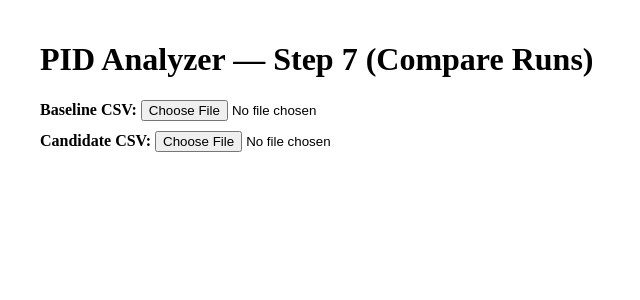
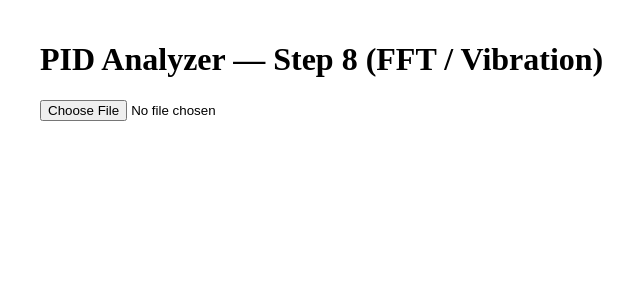
Before and after one commit to srul/inav-pid-analyzer, a React (Vite) app: page / in a window 1280 px wide. Shown: the top 300 px of the page, without its empty margins (57-697 px from the left). Built offline with nearby package versions, Linux system fonts and the light colour scheme.

Commit message:
Update App.jsx

```diff
--- a/src/App.jsx
+++ b/src/App.jsx
@@ -1,10 +1,15 @@
 import { useState } from "react";
 
+/* ========== CONFIG ========== */
 const AXES = [
-  { key: "roll", label: "Roll" },
-  { key: "pitch", label: "Pitch" },
-  { key: "yaw", label: "Yaw" },
+  { key: "roll", label: "Roll", gyro: "gyro[0]", set: "setpoint[0]" },
+  { key: "pitch", label: "Pitch", gyro: "gyro[1]", set: "setpoint[1]" },
+  { key: "yaw", label: "Yaw", gyro: "gyro[2]", set: "setpoint[2]" },
 ];
+
+const FFT_SAMPLES = 512; // power of 2 recommended
+
+/* ========== HELPERS ========== */
 
 function parseCSV(file, onSuccess, onError) {
   const reader = new FileReader();
@@ -12,8 +17,6 @@ function parseCSV(file, onSuccess, onError) {
     try {
       const text = String(reader.result);
       const lines = text.split(/\r?\n/).filter(l => l.trim().length);
-      if (lines.length === 0) throw new Error("File is empty");
-
       let delimiter = ",";
       if (lines[0].includes("\t")) delimiter = "\t";
       else if (lines[0].includes(";")) delimiter = ";";
@@ -21,32 +24,31 @@ function parseCSV(file, onSuccess, onError) {
       const headers = lines[0].split(delimiter).map(h => h.trim());
       const timeIdx = headers.indexOf("time");
 
-      const gIdx = {
-        roll: headers.indexOf("gyro[0]"),
-        pitch: headers.indexOf("gyro[1]"),
-        yaw: headers.indexOf("gyro[2]"),
-      };
-      const sIdx = {
-        roll: headers.indexOf("setpoint[0]"),
-        pitch: headers.indexOf("setpoint[1]"),
-        yaw: headers.indexOf("setpoint[2]"),
+      const idx = {
+        roll: {
+          gyro: headers.indexOf("gyro[0]"),
+          set: headers.indexOf("setpoint[0]"),
+        },
+        pitch: {
+          gyro: headers.indexOf("gyro[1]"),
+          set: headers.indexOf("setpoint[1]"),
+        },
+        yaw: {
+          gyro: headers.indexOf("gyro[2]"),
+          set: headers.indexOf("setpoint[2]"),
+        },
       };
 
-      if (
-        timeIdx === -1 ||
-        Object.values(gIdx).some(v => v === -1) ||
-        Object.values(sIdx).some(v => v === -1)
-      ) {
+      if (timeIdx < 0 || Object.values(idx).some(a => a.gyro < 0 || a.set < 0))
         throw new Error("Missing required columns");
-      }
 
       const data = lines.slice(1).map(line => {
         const p = line.split(delimiter);
         return {
           time: Number(p[timeIdx]),
-          roll: { gyro: Number(p[gIdx.roll]), set: Number(p[sIdx.roll]) },
-          pitch: { gyro: Number(p[gIdx.pitch]), set: Number(p[sIdx.pitch]) },
-          yaw: { gyro: Number(p[gIdx.yaw]), set: Number(p[sIdx.yaw]) },
+          roll: { gyro: Number(p[idx.roll.gyro]) },
+          pitch: { gyro: Number(p[idx.pitch.gyro]) },
+          yaw: { gyro: Number(p[idx.yaw.gyro]) },
         };
       }).filter(r => Number.isFinite(r.time));
 
@@ -58,92 +60,63 @@ function parseCSV(file, onSuccess, onError) {
   reader.readAsText(file);
 }
 
-function computeMetrics(data, axis) {
-  if (!data.length) return null;
+/* ===== FFT (simple DFT, magnitude only) ===== */
 
-  const gyro = data.map(r => r[axis].gyro);
-  const setp = data.map(r => r[axis].set);
-  const time = data.map(r => r.time);
+function computeFFT(signal, sampleRate) {
+  const N = signal.length;
+  const result = [];
 
-  const finalSet = setp[setp.length - 1];
-  if (finalSet === 0) return null;
-
-  const peak = Math.max(...gyro);
-  const overshootPct = ((peak - finalSet) / Math.abs(finalSet)) * 100;
-
-  const tail = Math.floor(gyro.length * 0.9);
-  const sse =
-    gyro.slice(tail)
-      .map((g, i) => g - setp[tail + i])
-      .reduce((a, b) => a + b, 0) /
-    (gyro.length - tail);
-
-  const band = Math.abs(finalSet) * 0.05;
-  let settlingTime = null;
-  for (let i = 0; i < gyro.length; i++) {
-    if (
-      Math.abs(gyro[i] - finalSet) <= band &&
-      gyro.slice(i).every(g => Math.abs(g - finalSet) <= band)
-    ) {
-      settlingTime = time[i];
-      break;
+  for (let k = 0; k < N / 2; k++) {
+    let real = 0, imag = 0;
+    for (let n = 0; n < N; n++) {
+      const angle = (2 * Math.PI * k * n) / N;
+      real += signal[n] * Math.cos(angle);
+      imag -= signal[n] * Math.sin(angle);
     }
+    const magnitude = Math.sqrt(real * real + imag * imag) / N;
+    const freq = (k * sampleRate) / N;
+    result.push({ freq, magnitude });
+  }
+  return result;
 }
 
-  return { overshootPct, sse, settlingTime };
-}
-
-function makePath(data, axis, key, w, h, pad, minY, maxY) {
-  const minX = data[0].time;
-  const maxX = data[data.length - 1].time;
-
-  return data.map((d, i) => {
-    const x = pad + ((d.time - minX) / (maxX - minX)) * (w - 2 * pad);
-    const y =
-      h - pad - ((d[axis][key] - minY) / (maxY - minY)) * (h - 2 * pad);
-    return `${i === 0 ? "M" : "L"} ${x} ${y}`;
-  }).join(" ");
-}
+/* ========== APP ========== */
 
 export default function App() {
+  const [data, setData] = useState(null);
   const [axis, setAxis] = useState("roll");
-  const [baseline, setBaseline] = useState(null);
-  const [candidate, setCandidate] = useState(null);
   const [error, setError] = useState("");
 
-  const bMetrics = baseline && computeMetrics(baseline, axis);
-  const cMetrics = candidate && computeMetrics(candidate, axis);
+  const fft =
+    data &&
+    (() => {
+      const tail = data.slice(-FFT_SAMPLES);
+      if (tail.length < FFT_SAMPLES) return null;
+
+      const dt = tail[1].time - tail[0].time;
+      const fs = 1 / dt;
+
+      const signal = tail.map(r => r[axis].gyro);
+      return computeFFT(signal, fs);
+    })();
 
   return (
     <div style={{ padding: 20 }}>
-      <h1>PID Analyzer — Step 7 (Compare Runs)</h1>
+      <h1>PID Analyzer — Step 8 (FFT / Vibration)</h1>
 
-      <div style={{ marginBottom: 10 }}>
-        <b>Baseline CSV:</b>{" "}
       <input
         type="file"
         accept=".csv"
         onChange={e =>
-            parseCSV(e.target.files[0], setBaseline, setError)
+          parseCSV(e.target.files[0], setData, setError)
         }
       />
-      </div>
-
-      <div style={{ marginBottom: 10 }}>
-        <b>Candidate CSV:</b>{" "}
-        <input
-          type="file"
-          accept=".csv"
-          onChange={e =>
-            parseCSV(e.target.files[0], setCandidate, setError)
-          }
-        />
-      </div>
 
       {error && <div style={{ color: "red" }}>❌ {error}</div>}
 
-      {(baseline || candidate) && (
-        <div style={{ marginTop: 10 }}>
+      {data && (
+        <>
+          <div style={{ marginTop: 12 }}>
             Axis:&nbsp;
             {AXES.map(a => (
               <button
@@ -158,94 +131,42 @@ export default function App() {
               </button>
             ))}
           </div>
-      )}
 
-      {(baseline || candidate) && (
+          {fft && (
+            <>
+              <h3 style={{ marginTop: 20 }}>Frequency Spectrum</h3>
+
               <svg
                 width={800}
                 height={300}
-          style={{ marginTop: 20, border: "1px solid #ccc" }}
+                style={{ border: "1px solid #ccc", background: "#fafafa" }}
               >
-          {(() => {
-            const pad = 30;
-            const all = [...(baseline || []), ...(candidate || [])];
-            const ys = all.flatMap(r => [
-              r[axis].gyro,
-              r[axis].set,
-            ]);
-            const minY = Math.min(...ys);
-            const maxY = Math.max(...ys);
+                {fft.map((p, i) => {
+                  const x = (p.freq / 500) * 800; // up to 500 Hz displayed
+                  const y = 300 - p.magnitude * 200;
+                  return (
+                    <line
+                      key={i}
+                      x1={x}
+                      x2={x}
+                      y1={300}
+                      y2={y}
+                      stroke="#444"
+                    />
+                  );
+                })}
+              </svg>
 
-            return (
-              <>
-                {baseline && (
-                  <>
-                    <path
-                      d={makePath(baseline, axis, "set", 800, 300, pad, minY, maxY)}
-                      stroke="blue"
-                      strokeDasharray="4 4"
-                      fill="none"
-                    />
-                    <path
-                      d={makePath(baseline, axis, "gyro", 800, 300, pad, minY, maxY)}
-                      stroke="blue"
-                      fill="none"
-                    />
-                  </>
-                )}
-                {candidate && (
-                  <>
-                    <path
-                      d={makePath(candidate, axis, "set", 800, 300, pad, minY, maxY)}
-                      stroke="green"
-                      strokeDasharray="4 4"
-                      fill="none"
-                    />
-                    <path
-                      d={makePath(candidate, axis, "gyro", 800, 300, pad, minY, maxY)}
-                      stroke="green"
-                      fill="none"
-                    />
+              <div style={{ marginTop: 10 }}>
+                <b>Dominant frequency:</b>{" "}
+                {fft
+                  .reduce((a, b) => (b.magnitude > a.magnitude ? b : a))
+                  .freq.toFixed(1)}{" "}
+                Hz
+              </div>
             </>
           )}
         </>
-            );
-          })()}
-        </svg>
-      )}
-
-      {(bMetrics || cMetrics) && (
-        <div style={{ marginTop: 20 }}>
-          <h3>Metrics Comparison</h3>
-          <table border="1" cellPadding="6">
-            <thead>
-              <tr>
-                <th></th>
-                <th>Overshoot (%)</th>
-                <th>SSE</th>
-                <th>Settling Time (s)</th>
-              </tr>
-            </thead>
-            <tbody>
-              {bMetrics && (
-                <tr>
-                  <td>Baseline</td>
-                  <td>{bMetrics.overshootPct.toFixed(2)}</td>
-                  <td>{bMetrics.sse.toFixed(3)}</td>
-                  <td>{bMetrics.settlingTime?.toFixed(3) ?? "—"}</td>
-                </tr>
-              )}
-              {cMetrics && (
-                <tr>
-                  <td>Candidate</td>
-                  <td>{cMetrics.overshootPct.toFixed(2)}</td>
-                  <td>{cMetrics.sse.toFixed(3)}</td>
-                  <td>{cMetrics.settlingTime?.toFixed(3) ?? "—"}</td>
-                </tr>
-              )}
-            </tbody>
-          </table>
-        </div>
       )}
     </div>
   );
```
Lines whose indentation alone changed are shown as unchanged.
